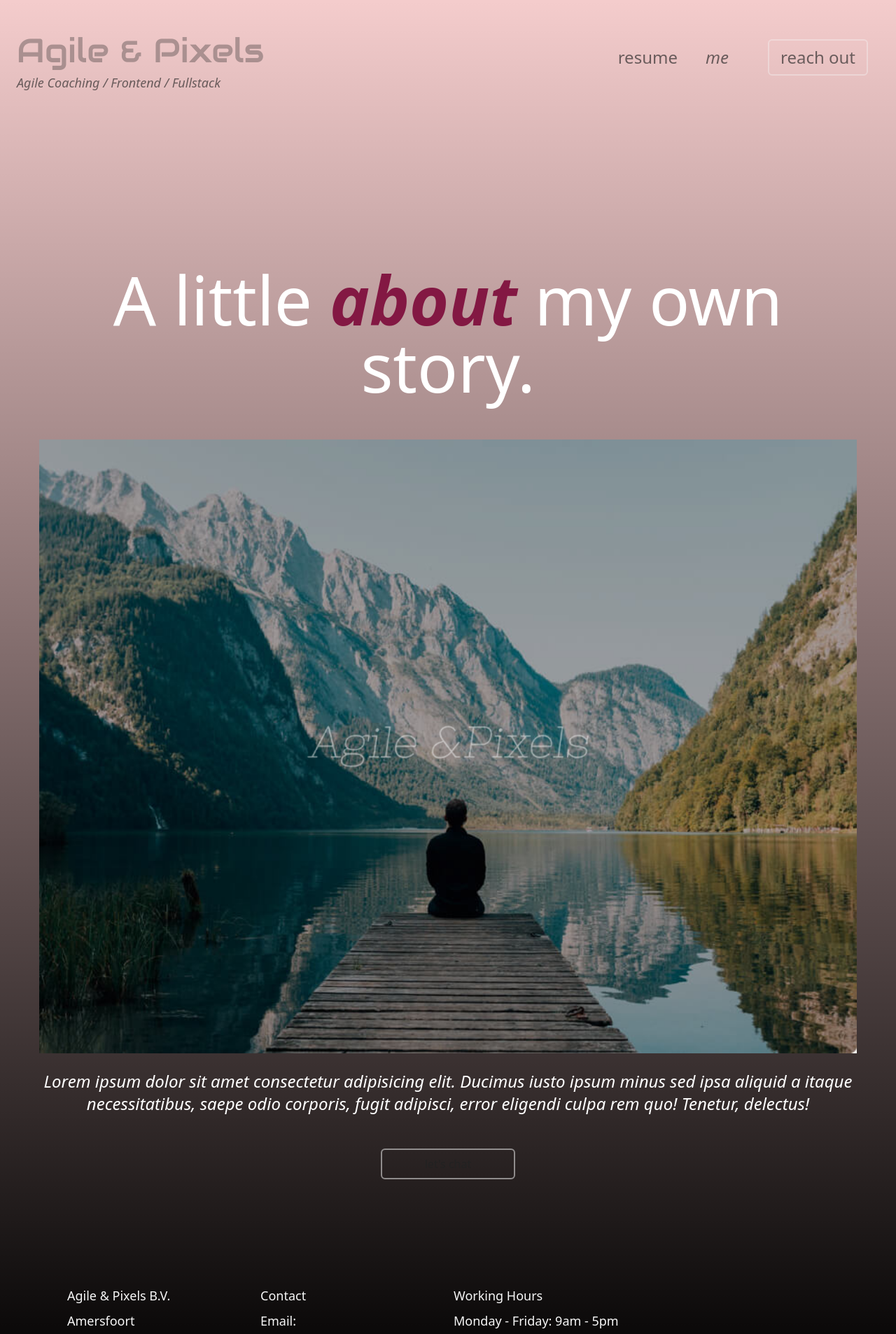
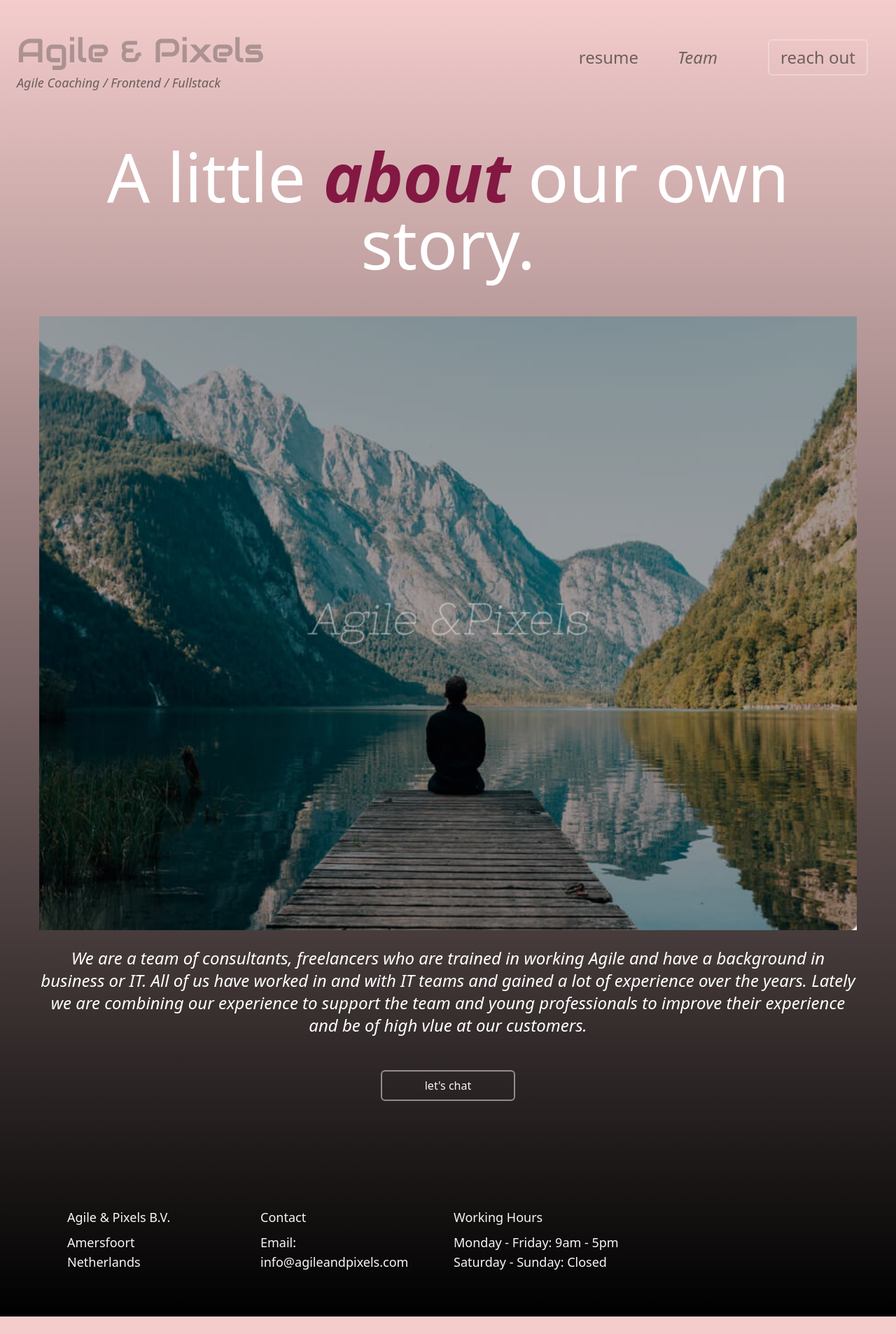
Before and after one commit to DnZ19/agile-and-pixels, a Next.js app: page /me in a window 1280 px wide. Shown: the top 1906 px of the page at 70% size. After the commit the page ends 1881 px from the top, so only its background shows below. Built offline with nearby package versions, Linux system fonts and the light colour scheme.

Commit message:
minor adkustments texts and about me to we

```diff
--- a/app/components/Nav.tsx
+++ b/app/components/Nav.tsx
@@ -70,7 +70,7 @@ export default function Nav() {
 			<ul
 				className={`flex items-center text-mainColor text-lg md:text-xl lg:text-2xl lg:gap-10 ${
 					isMenuOpen
-						? "bg-mainBgColor w-full absolute left-0 top-0 h-48 flex flex-row justify-center py-4 lg:py-8 gap-2"
+						? "bg-mainBgColor w-full absolute left-0 top-0 h-48 flex flex-row justify-center py-4 lg:py-4 gap-2"
 						: "hidden"
 				} lg:flex flex-row`}>
 				{/* Navigation Links */}
@@ -80,7 +80,7 @@ export default function Nav() {
 					rel="noopener noreferrer"
 					className="cursor-pointer"
 					onClick={closeMenu}>
-					<li className="flex justify-between items-center px-6 lg:px-0">
+					<li className="flex justify-between items-center px-4 lg:px-0">
 						resume
 					</li>
 				</a>
@@ -88,8 +88,8 @@ export default function Nav() {
 					href="/me"
 					className="cursor-pointer"
 					onClick={closeMenu}>
-					<li className="flex justify-between italic items-center px-6 lg:px-0">
-						me
+					<li className="flex justify-between italic items-center px-4 lg:0">
+						Team
 					</li>
 				</Link>
 				<Link
--- a/app/me/page.jsx
+++ b/app/me/page.jsx
@@ -3,15 +3,15 @@ import Image from "next/image";
 
 export default function Me() {
 	return (
-		<main className="h-full flex flex-col items-center max-w-custom px-6 mt-20 sm:mt-10 sm:w-full lg:h-auto lg:mt-44">
-			<div className="h-auto mt-[-60px] px-8 flex flex-col items-center sm:mt-3 md:mb-20 lg:mt-10 lg:w-full">
+		<main className="h-full flex flex-col items-center max-w-custom mt-20 px-6 sm:mt-10 sm:w-full lg:h-auto lg:mt-10">
+			<div className="h-auto mt-[-50px] px-8 flex flex-col items-center sm:mt-3 md:mb-20 lg:mt-0 lg:w-full">
 				<a id="/me">
 					<h1 className="text-center text-5xl md:text-8xl md:mb-4 font-light lg:text-8xl">
 						A little{" "}
 						<span className="italic font-bold text-pink-900">
 							about
 						</span>{" "}
-						my own story.
+						our own story.
 					</h1>
 				</a>
 				<div className="bg-cover w-full h-auto mx-8 mt-10">
@@ -24,14 +24,17 @@ export default function Me() {
 					/>
 				</div>
 				<p className="text-xl md:text-4xl font-extralight text-center italic lg:text-2xl py-6">
-					Lorem ipsum dolor sit amet consectetur adipisicing
-					elit. Ducimus iusto ipsum minus sed ipsa aliquid a
-					itaque necessitatibus, saepe odio corporis, fugit
-					adipisci, error eligendi culpa rem quo! Tenetur,
-					delectus!
+					We are a team of consultants, freelancers who are
+					trained in working Agile and have a background in
+					business or IT. All of us have worked in and with
+					IT teams and gained a lot of experience over the
+					years. Lately we are combining our experience to
+					support the team and young professionals to
+					improve their experience and be of high vlue at
+					our customers.
 				</p>
 				<Link href="/contact" className="cursor-pointer">
-					<button className="flex justify-center text-center border-2 border-secondairyColor border-opacity-50 text-mainColor py-2 px-4 mt-6 w-28 rounded-md hover:bg-transparent hover:text-white whitespace-nowrap hover:blur-md focus:outline-none focus:ring-2 focus:ring-offset-2 focus:ring-mainColor lg:w-48 lg:mb-2">
+					<button className="flex justify-center text-center border-2 border-secondairyColor border-opacity-50 text-secondairyColor py-2 px-4 mt-6 w-28 rounded-md hover:bg-transparent hover:text-white whitespace-nowrap hover:blur-md focus:outline-none focus:ring-2 focus:ring-offset-2 focus:ring-mainColor lg:w-48 lg:mb-2">
 						let's chat
 					</button>
 				</Link>
--- a/app/page.tsx
+++ b/app/page.tsx
@@ -27,10 +27,10 @@ export default function Home() {
 	}, []);
 
 	return (
-		<main className="h-full flex flex-col items-center max-w-custom px-6 mt-20 sm:mt-10 sm:w-full lg:h-auto lg:mt-44">
-			<div className="h-96 px-8 flex flex-col items-center sm:mt-8 md:mb-20 lg:mt-10 lg:w-full">
+		<main className="h-full flex flex-col items-center max-w-custom px-2 mt-20 sm:mt-10 sm:w-full lg:h-auto lg:mt-44">
+			<div className="h-96 px-4 flex flex-col items-center sm:mt-8 md:mb-20 lg:mt-10 lg:w-full">
 				<h1 className="motion-safe:delay-500 motion-safe:animate-fadeInOne text-center text-5xl md:text-8xl md:mb-4 font-light lg:text-8xl">
-					Tell me{" "}
+					Tell us{" "}
 					<span className="italic font-bold text-pink-900">
 						your
 					</span>{" "}
@@ -48,7 +48,7 @@ export default function Home() {
 					.
 				</p>
 				<Link href="/contact" className="cursor-pointer">
-					<button className="motion-safe:delay-1000 motion-safe:animate-fadeInThree flex justify-center text-center border-2 border-secondairyColor border-opacity-50 text-mainColor py-2 px-4 mt-6 w-28 rounded-md hover:bg-transparent hover:text-white whitespace-nowrap hover:blur-md focus:outline-none focus:ring-2 focus:ring-offset-2 focus:ring-mainColor lg:w-48 lg:mb-2">
+					<button className="flex justify-center text-center border-2 border-secondairyColor border-opacity-50 text-mainColor py-2 px-4 mt-6 w-28 rounded-md hover:bg-white hover:text-mainColor whitespace-nowrap focus:outline-none focus:ring-2 focus:ring-offset-2 focus:ring-mainColor lg:w-48 lg:mb-2">
 						let's chat
 					</button>
 				</Link>
@@ -100,7 +100,7 @@ export default function Home() {
 						<Services
 							image="/pink_pollos_logo.png"
 							name="full son of pink pollos"
-							description="WAre you looking for a skilled frontend developer? We proudly collaborate with Pink Pollos, an organization renowned for its commitment to Agile methodologies and professionalism. By choosing our services, you benefit from top-notch frontend developers who are well-versed in Agile practices, ensuring seamless integration with your team and exceptional results. Don't miss out on this unique opportunity to elevate your project with the expertise of Pink Pollos' talented developers!"
+							description="Are you looking for a skilled frontend developer? We proudly collaborate with Pink Pollos, an organization renowned for its commitment to Agile methodologies and professionalism. By choosing our services, you benefit from top-notch frontend developers who are well-versed in Agile practices, ensuring seamless integration with your team and exceptional results. Don't miss out on this unique opportunity to elevate your project with the expertise of Pink Pollos' talented developers!"
 						/>
 					</Link>
 				</div>
```
